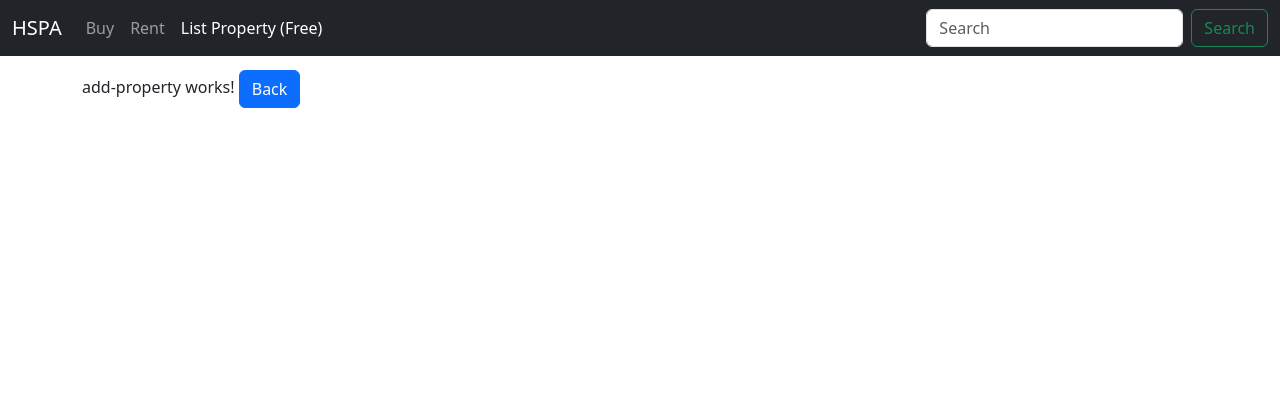
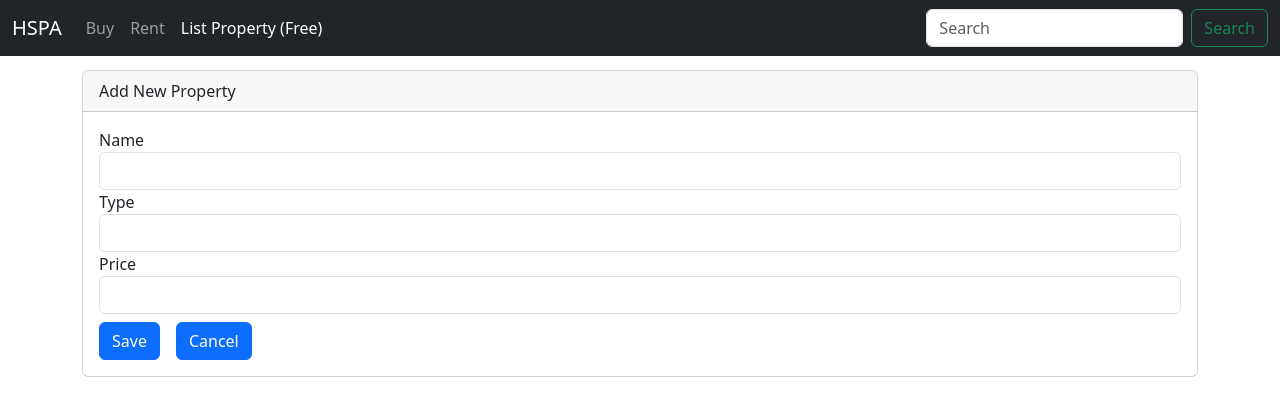
Before and after one commit to andysoti/HSPA, an Angular app in the folder Frontend/: page /add-property in a window 1280 px wide. Shown: the top 416 px of the page. Built offline with nearby package versions, Linux system fonts and the light colour scheme.

Commit message:
template driven forms

```diff
--- a/Frontend/src/app/app.module.ts
+++ b/Frontend/src/app/app.module.ts
@@ -12,6 +12,7 @@
 import { HousingService } from './services/housing.service';
 import { AddPropertyComponent } from './property/add-property/add-property.component';
 import { PropertyDetailComponent } from './property/property-detail/property-detail.component';
+import { FormsModule } from '@angular/forms';
 
 const appRoutes: Routes = [
   {path: 'add-property', component: AddPropertyComponent},
@@ -33,7 +34,8 @@
   imports: [
     BrowserModule,
     AppRoutingModule,
-    RouterModule.forRoot(appRoutes)
+    RouterModule.forRoot(appRoutes),
+    FormsModule
     // HttpClientModule
   ],
   providers: [provideHttpClient(), HousingService],
--- a/Frontend/src/app/property/add-property/add-property.component.css
+++ b/Frontend/src/app/property/add-property/add-property.component.css
@@ -0,0 +1,8 @@
+.ng-invalid.ng-touched {
+ border-color: red ;
+
+}
+
+.error-block {
+    color: red;
+}
--- a/Frontend/src/app/property/add-property/add-property.component.html
+++ b/Frontend/src/app/property/add-property/add-property.component.html
@@ -1,4 +1,31 @@
-<p>
-  add-property works!
-  <button (click)="onBack()" class="btn btn-primary" >Back</button>
-</p>
+<div class="card">
+  <div class="card-header">
+    Add New Property
+  </div>
+  <div class="card-body">
+    <form (ngSubmit)='onSubmit()' #Form="ngForm">
+      <div class="form-group col-12">
+      <label for="name">Name</label>
+      <input type="text" class="form-control" #propName="ngModel"
+      ngModel name="Name" required  minlength="5">
+
+      <span *ngIf="!propName.valid && propName.touched" class="error-block">
+        <span *ngIf="propName.errors!['required']">Please Provide Name</span>
+        <span *ngIf="propName.errors!['minlength']" >Name must be at least 5 characters</span>
+      </span>
+      </div>
+      <div class="form-group col-12">
+        <label for="name">Type</label>
+        <input type="text" class="form-control" ngModel name="Type" >
+      </div>
+      <div class="form-group col-12">
+        <label for="name">Price</label>
+        <input type="text" class="form-control" ngModel name="Price">
+      </div>
+      <div class="form-group col-12">
+        <button  type="submit" class="btn btn-primary me-3 mt-2">Save</button>
+        <button type="reset" class="btn btn-primary mt-2" >Cancel</button>
+      </div>
+    </form>
+  </div>
+</div>
--- a/Frontend/src/app/property/add-property/add-property.component.ts
+++ b/Frontend/src/app/property/add-property/add-property.component.ts
@@ -1,4 +1,5 @@
-import { Component, OnInit } from '@angular/core';
+import { Component, OnInit, ViewChild } from '@angular/core';
+import { NgForm } from '@angular/forms';
 import { Router } from '@angular/router';
 
 @Component({
@@ -7,7 +8,7 @@
   styleUrls: ['./add-property.component.css']
 })
 export class AddPropertyComponent implements OnInit {
-
+  @ViewChild('Form') addPropertyForm: NgForm | undefined;
   constructor(private router: Router) { }
 
   ngOnInit() {
@@ -17,4 +18,9 @@
     this.router.navigate(['/'])
   }
 
+  onSubmit(){
+    console.log('Form, submitted.');
+    console.log(this.addPropertyForm);
+
+  }
 }
```
